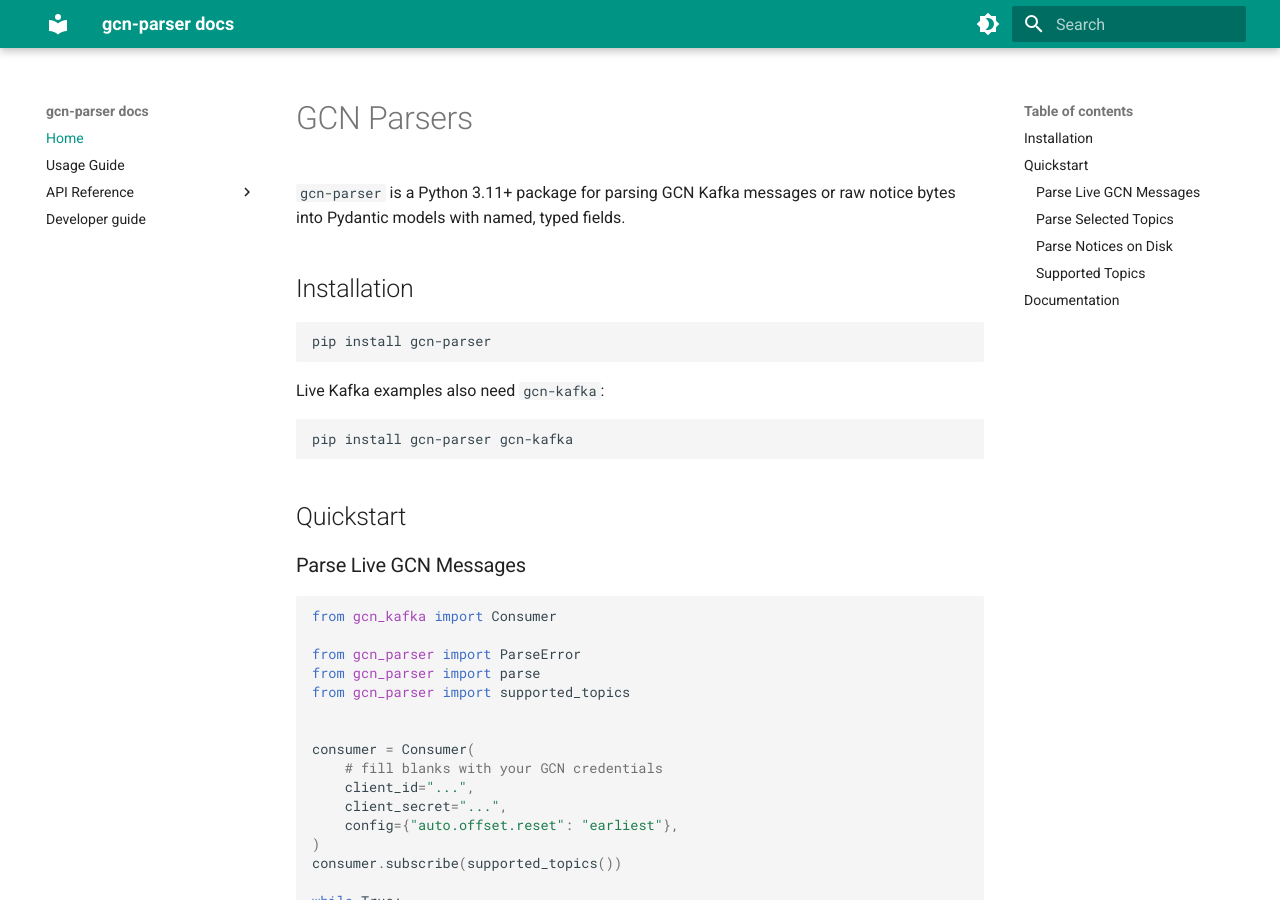
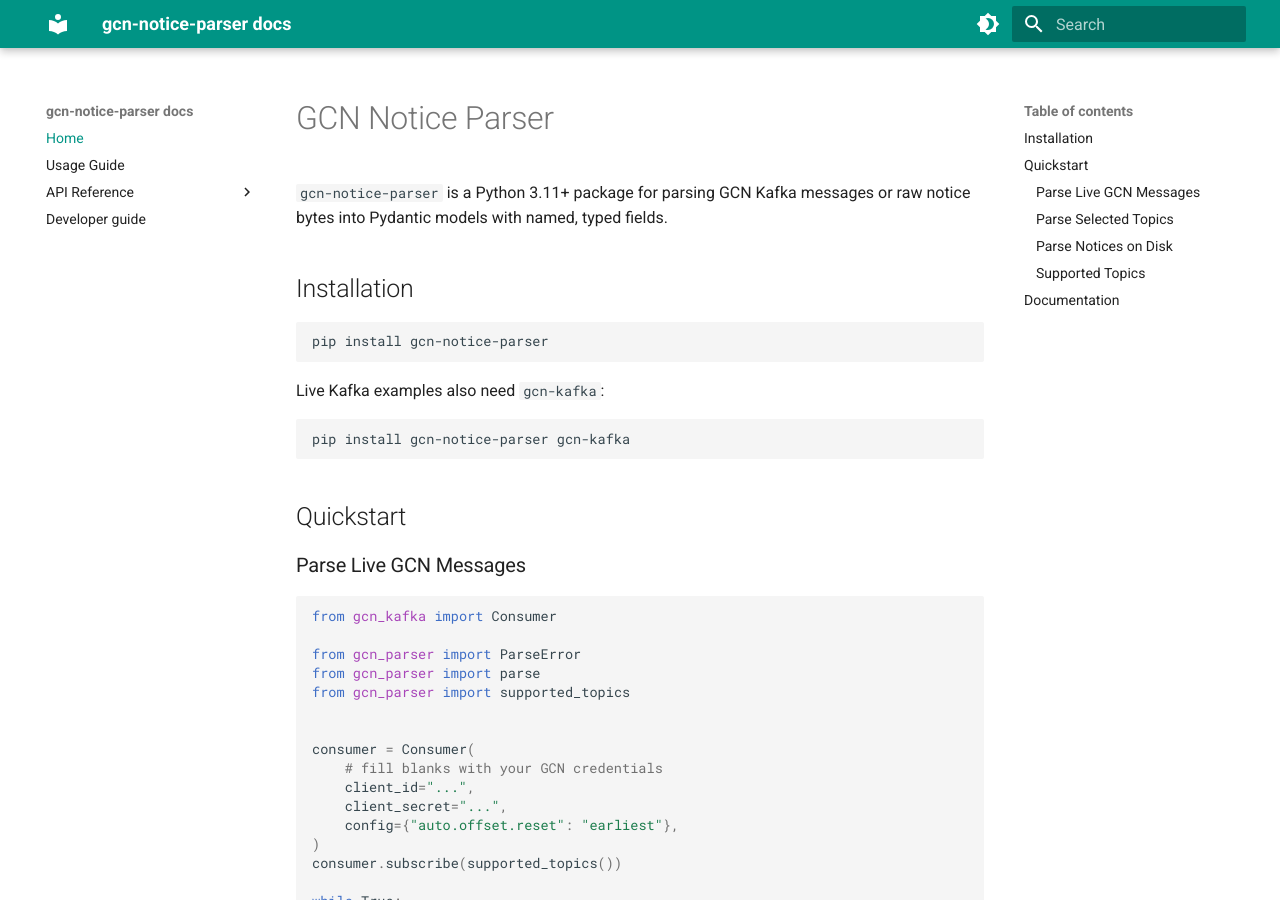
Before and after one commit to peppedilillo/gcn-notice-parser, an MkDocs documentation site: the page built from docs/index.md, in a window 1280 px wide and 900 px high. Built offline with MkDocs 1.6.1 and Material for MkDocs 9.7.7, drawn with Linux system fonts in a browser that asks for light colours.

Commit message:
Renaming project

````diff
--- a/README.md
+++ b/README.md
@@ -1,17 +1,17 @@
-# GCN Parsers
+# GCN Notice Parser
 
-`gcn-parser` is a Python 3.11+ package for parsing GCN Kafka messages or raw notice bytes into Pydantic models with named, typed fields.
+`gcn-notice-parser` is a Python 3.11+ package for parsing GCN Kafka messages or raw notice bytes into Pydantic models with named, typed fields.
 
 ## Installation
 
 ```shell
-pip install gcn-parser
+pip install gcn-notice-parser
 ```
 
 Live Kafka examples also need `gcn-kafka`:
 
 ```shell
-pip install gcn-parser gcn-kafka
+pip install gcn-notice-parser gcn-kafka
 ```
 
 ## Quickstart
@@ -118,8 +118,8 @@ gcn.notices.einstein_probe.wxt.alert
 ```
 
 Swift is not operational at the moment, support will be added as soon as it gets back to operations (🤞).
-In need of a specific parser? Consider sending a PR, or asking in the [discussion](https://github.com/peppedilillo/gcn-parser/discussions) section.
+In need of a specific parser? Consider sending a PR, or asking in the [discussion](https://github.com/peppedilillo/gcn-notice-parser/discussions) section.
 
 ## Documentation
 
-Looking for parse notices schema? For this and more, check out the [documentation](https://peppedilillo.github.io/gcn-parser/).
+Looking for parse notices schema? For this and more, check out the [documentation](https://peppedilillo.github.io/gcn-notice-parser/).
--- a/gcn_parser/__init__.py
+++ b/gcn_parser/__init__.py
@@ -11,7 +11,7 @@ from .parse import Topic
 
 
 def supported_topics() -> list[Topic]:
-    """Return a list of GCN Kafka topics supported by `gcn-parser`.
+    """Return a list of GCN Kafka supported topics.
 
     Returns:
         List of supported topic enum members. The returned list can be passed
--- a/mkdocs.yml
+++ b/mkdocs.yml
@@ -1,5 +1,5 @@
-site_name: gcn-parser docs
-site_url: https://peppedilillo.github.io/gcn-parser/
+site_name: gcn-notice-parser docs
+site_url: https://peppedilillo.github.io/gcn-notice-parser/
 theme:
   name: material
   font:
@@ -55,13 +55,13 @@ extra:
   generator: false
   social:
     - icon: fontawesome/brands/github
-      link: https://github.com/peppedilillo/gcn-parser
-      name: gcn-parser on GitHub
+      link: https://github.com/peppedilillo/gcn-notice-parser
+      name: gcn-notice-parser on GitHub
     - icon: fontawesome/solid/envelope
       link: mailto:giuseppe.dilillo@inaf.it
       name: Contact via email
     - icon: fontawesome/brands/creative-commons
-      link: https://github.com/peppedilillo/gcn-parser/blob/main/LICENSE
+      link: https://github.com/peppedilillo/gcn-notice-parser/blob/main/LICENSE
       name: MIT License
 
 copyright: Made by <a href="https://gdilillo.com" target="_blank" rel="noopener">Giuseppe Dilillo</a> </br>with <a href="https://squidfunk.github.io/mkdocs-material/" target="_blank" rel="noopener">Material for MkDocs Insiders</a>.
--- a/pyproject.toml
+++ b/pyproject.toml
@@ -3,7 +3,7 @@ requires = ["hatchling"]
 build-backend = "hatchling.build"
 
 [project]
-name = "gcn-parser"
+name = "gcn-notice-parser"
 version = "0.1.0"
 description = "Parsers for the NASA GCN notices."
 keywords = ["astrophysics", "astronomy", "ssdc"]
@@ -29,8 +29,8 @@ dependencies = [
 ]
 
 [project.urls]
-Repository = "https://github.com/peppedilillo/gcn-parser"
-Issues = "https://github.com/peppedilillo/gcn-parser/issues"
+Repository = "https://github.com/peppedilillo/gcn-notice-parser"
+Issues = "https://github.com/peppedilillo/gcn-notice-parser/issues"
 
 [tool.hatch.build.targets.wheel]
 packages = ["gcn_parser"]
````
Also changed, not shown: docs/development.md (+2 -2 lines), docs/usage.md (+1 -1 lines), 1 other file.
